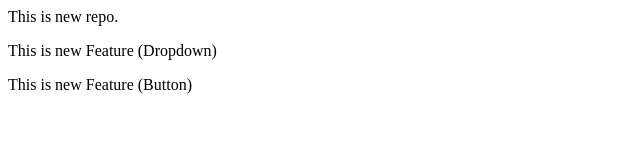
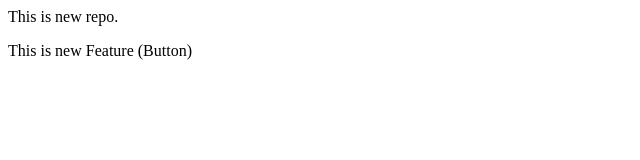
Before and after one commit to GowdaBalaji/localrepo, a plain HTML site: page index.html in a window 1280 px wide. Shown: the whole page, without its empty margins (0-640 px from the left). Drawn offline with Linux system fonts and the light colour scheme.

```diff
--- a/index.html
+++ b/index.html
@@ -1,3 +1,2 @@
 <p>This is new repo.</p>
-<p>This is new Feature (Dropdown)</p>
 <p>This is new Feature (Button)</p>
```
